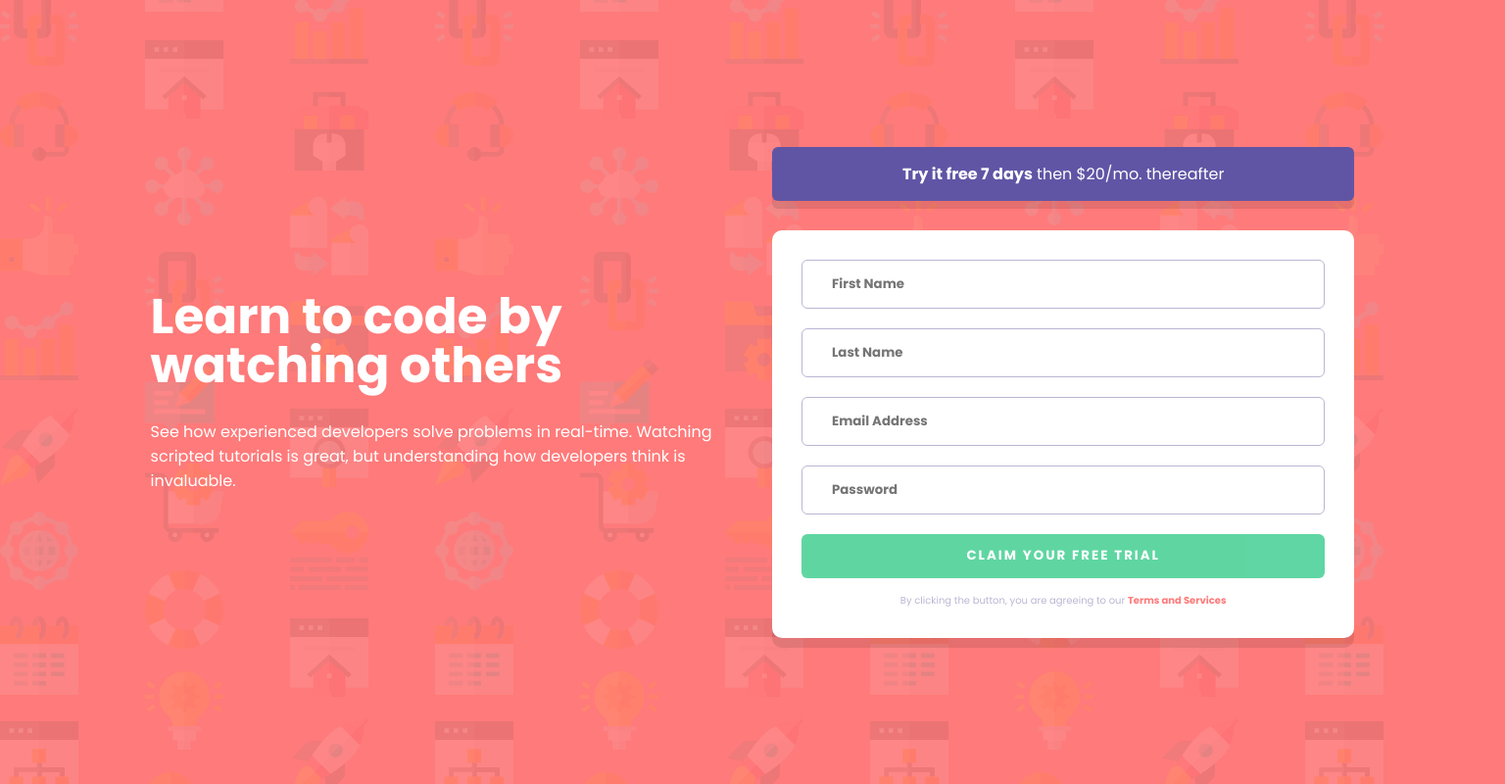
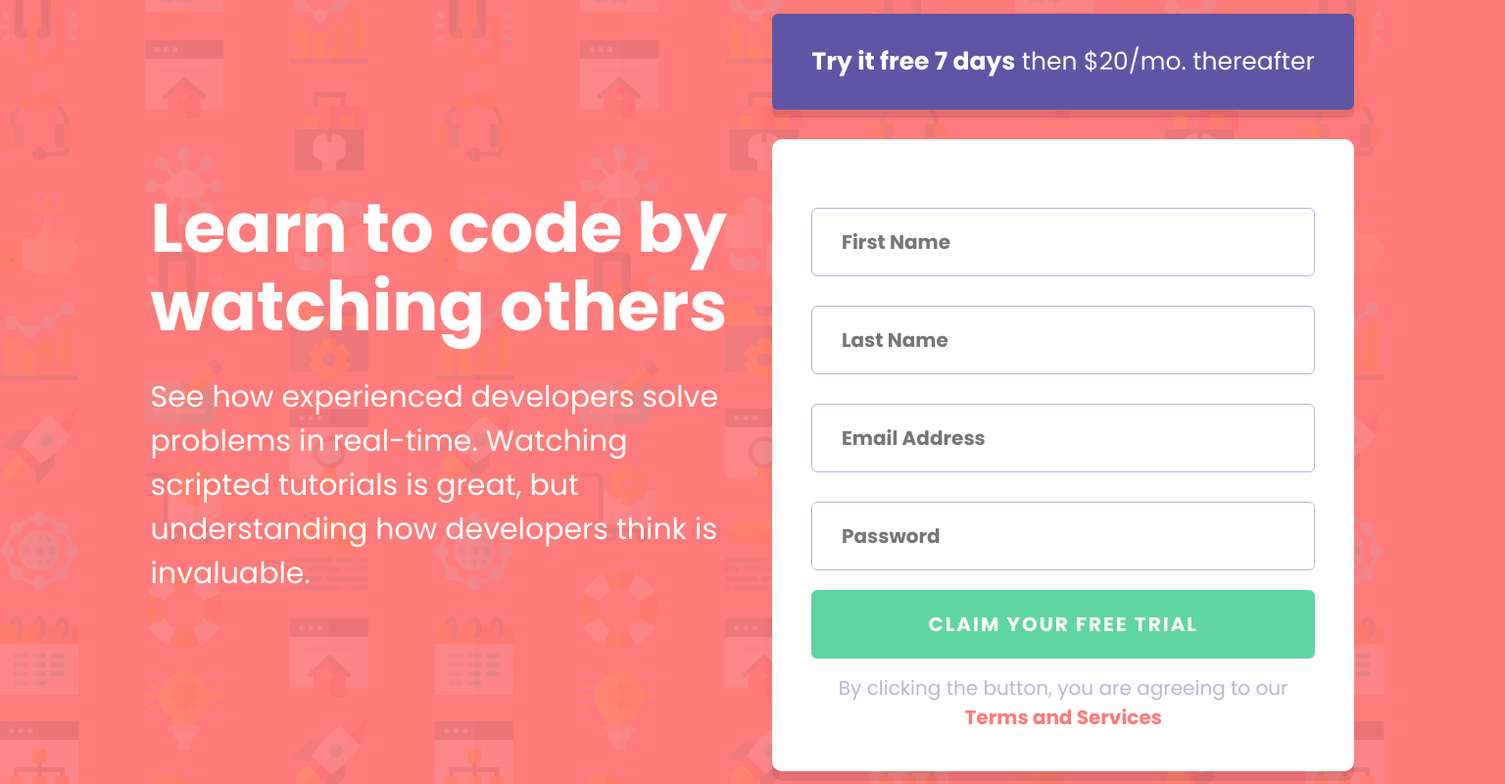
Before and after one commit to fawadmehmood/Intro-component-with-sign-up-form, a plain HTML site: page index.html in a window 1536 px wide. Shown: the whole page at 98% size. Drawn offline with Linux system fonts and the light colour scheme.

Commit message:
added media query from screens greater than 1440px

```diff
--- a/style.css
+++ b/style.css
@@ -161,3 +161,44 @@ body{
     color: var(--Red);
     font-weight: var(--font_700);
 }
+
+@media screen and (min-width: 1440px) {
+
+
+    .right .trial{
+       padding: 3rem 2rem;
+   }
+   .right .trial p{
+       font-size: 2.5rem;
+     font-weight: 300;
+ }
+
+ .right .trial p span{
+   font-weight: var(--font_700);
+ }
+
+ .form{
+     padding: 4rem;
+ }
+
+ .left .l_header{
+     font-size: 7rem;
+     line-height: 8rem;
+ }
+
+ .input_wrapper input, .trial_btn{
+      height: 7rem;
+      font-size: 2rem;
+ }
+
+ .input_wrapper{
+      margin-top: 3rem;
+ }
+
+ .form .t_c{
+     font-size: 2rem;
+ }
+ .left .l_desc{
+    font-size: 3rem;
+ }
+ }
```
